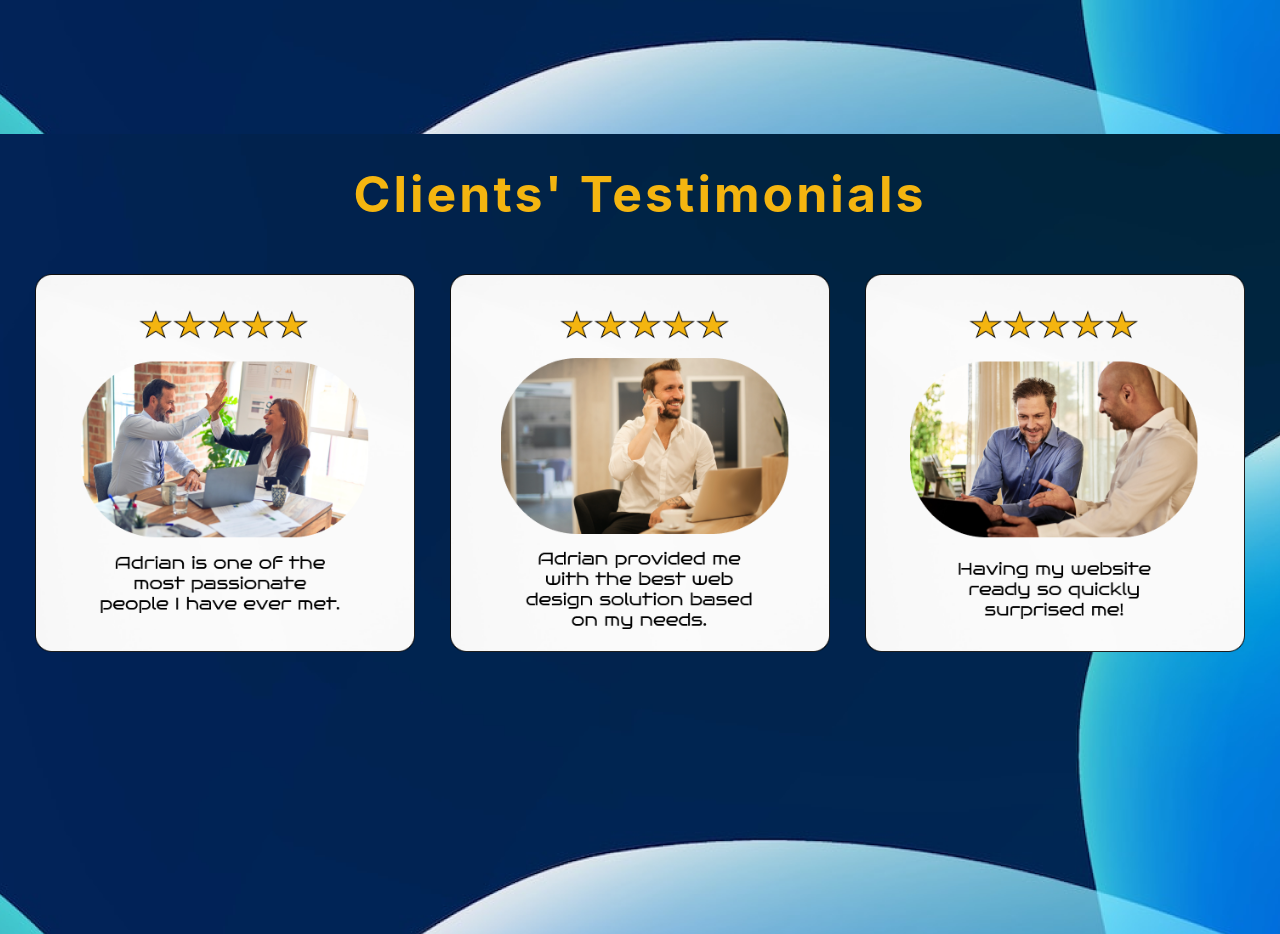
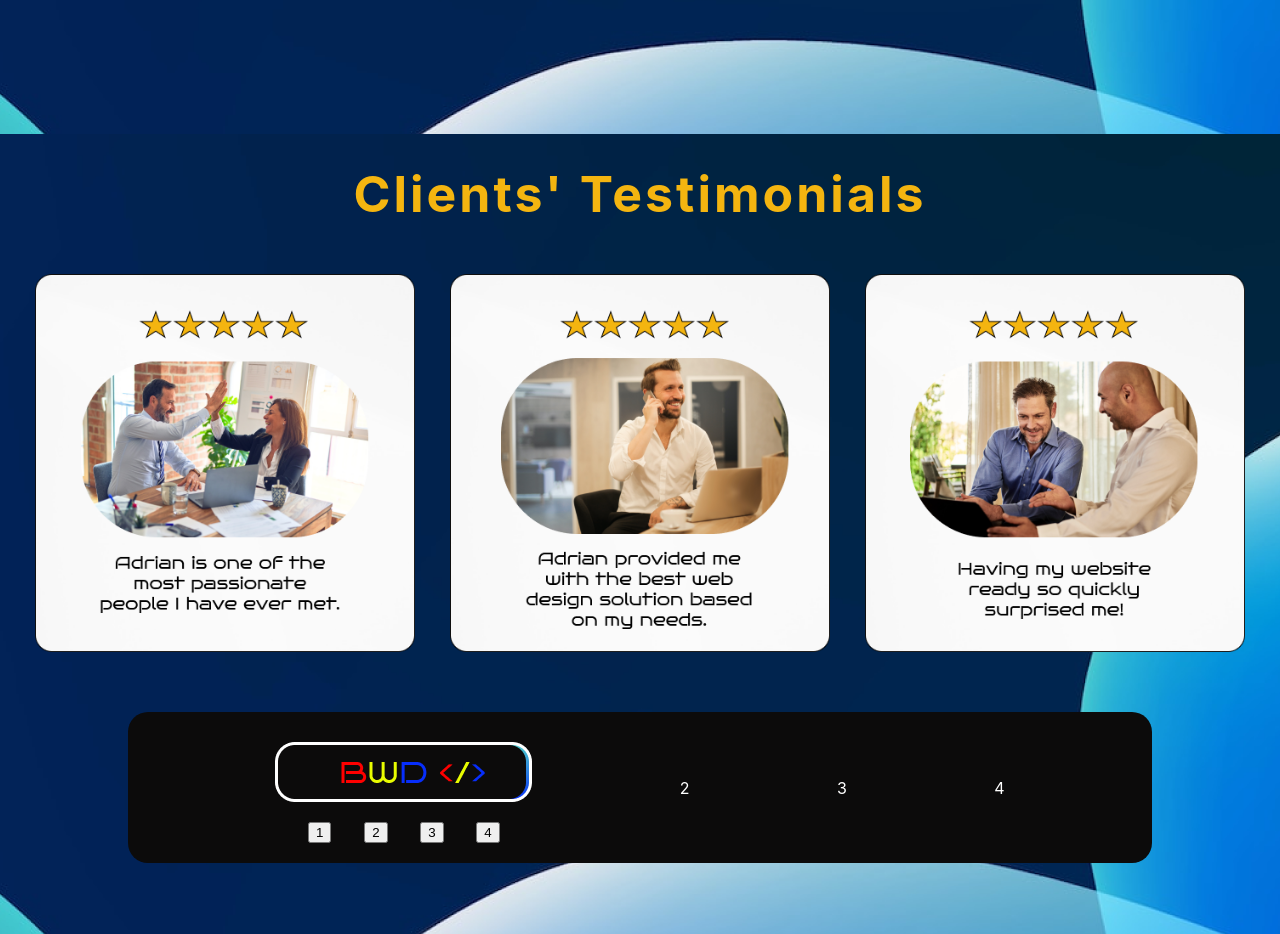
Before and after one commit to Adrian-Edu/best-web-design, a React (Create React App) app: page / in a window 1280 px wide. Shown: the part 5540-6474 px from the top of the page. Built offline with nearby package versions, Linux system fonts and the light colour scheme.

Commit message:
progresez

```diff
--- a/src/eighth-page/EighthPage.css
+++ b/src/eighth-page/EighthPage.css
@@ -37,6 +37,11 @@
   width: 420px;
   object-fit: contain;
   border-radius: 5px;
+}
+
+.eighth-page-display {
+  display: flex;
+  flex-direction: column;
 }
 
 @media screen and (max-width: 1400px) {
--- a/src/eighth-page/EighthPage.jsx
+++ b/src/eighth-page/EighthPage.jsx
@@ -4,6 +4,7 @@ import passion from "./passion.png";
 import needs from "./needs.png";
 import quickly from "./quickly.png";
 import "./EighthPage.css";
+import Fouter from "../footer/Footer";
 
 function EighthPage() {
   return (
@@ -11,6 +12,7 @@ function EighthPage() {
       className="page-height-special"
       style={{ backgroundImage: `url(${background})` }}
     >
+      <div className="eighth-page-display">
         <div>
           <p className="header-eighth">Clients' Testimonials</p>
         </div>
@@ -19,6 +21,8 @@ function EighthPage() {
           <img src={needs} className="needs" alt="" />
           <img src={quickly} className="quickly" alt="" />
         </div>
+        <Fouter />
+      </div>
     </section>
   );
 }
--- a/src/footer/footer.css
+++ b/src/footer/footer.css
@@ -1,12 +1,33 @@
-.prob {
-  background-color: #f4b510;
-  width: 88%;
-  height: 150px;
+.footer-position {
+  display: flex;
+  flex-direction: row;
+  justify-content: center;
 }
 
-.cif {
+.footer {
+  background-color: rgb(12, 11, 11);
+  max-height: auto;
+  width: 80%;
+  margin-top: 60px;
+  color: #ffffff;
   display: flex;
+  flex-direction: row;
   align-items: center;
-  justify-content: center;
+  justify-content: space-evenly;
+  border-radius: 20px;
+}
+
+.footer-column {
+  display: flex;
+  flex-direction: column;
+}
+
+.logo {
   margin-top: 30px;
 }
+
+.all4 {
+  display: flex;
+  justify-content: space-evenly;
+  margin: 20px 0;
+}
--- a/src/footer/footer.jsx
+++ b/src/footer/footer.jsx
@@ -1,10 +1,27 @@
 import React from "react";
+import "./Footer.css";
+import Logo from "./Logo.png";
 
 function footer() {
   return (
-    <div className="cif">
-      <div className="prob"></div>
-    </div>
+    <section className="footer-position">
+      <div className="footer">
+        <div>
+          <div className="footer-column">
+            <img src={Logo} className="logo" alt="" />
+            <div className="all4">
+              <button>1</button>
+              <button>2</button>
+              <button>3</button>
+              <button>4</button>
+            </div>
+          </div>
+        </div>
+        <div>2</div>
+        <div>3</div>
+        <div>4</div>
+      </div>
+    </section>
   );
 }
 
```
Also changed, not shown: src/footer/Logo.png (added). Lines whose indentation alone changed are shown as unchanged.
